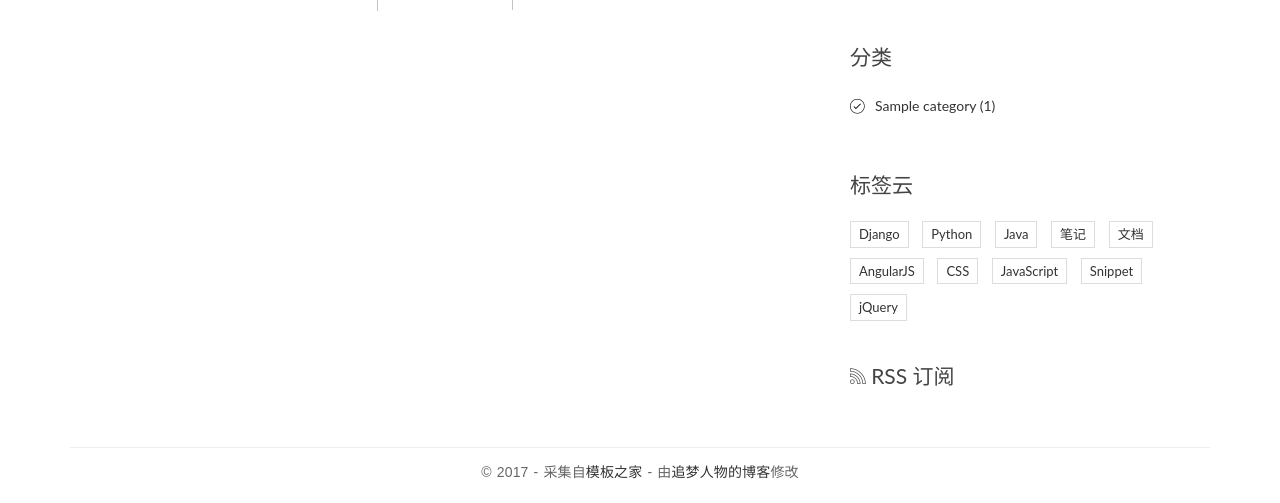
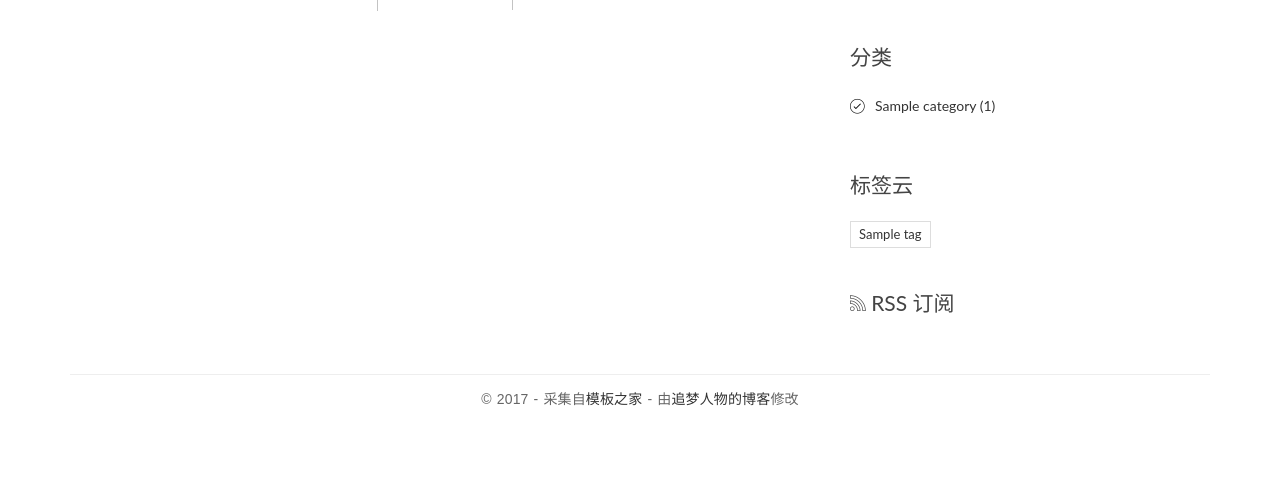
Before and after one commit to OMCloud/blog-toys, a Django app: page / in a window 1280 px wide. Shown: the part 385-888 px from the top of the page. After the commit the page ends 791 px from the top, so only its background shows below. Run offline with Django 3.2, Linux system fonts and the light colour scheme; tables that the repository leaves empty hold one stand-in row (values such as "Sample post"); some libraries are stand-ins or nearby versions.

Commit message:
添加标签分类，并且可以通过标签找到对应的所有文章

```diff
--- a/Blog/templatetags/blog_tags.py
+++ b/Blog/templatetags/blog_tags.py
@@ -1,5 +1,6 @@
 from ..models import Post
 from ..models import Category
+from ..models import Tag
 from django import template
 from django.db.models.aggregates import Count
 
@@ -21,3 +22,10 @@ def get_categories():
     #通过模型名称实现计数
     #return Category.objects.all()
     return Category.objects.annotate(num_posts=Count('post')).filter(num_posts__gt=0)
+
+@register.simple_tag
+def get_tags():
+    #通过django.db.models.aggregates import Count 来计算分类下的文章数量
+    #通过模型名称实现计数
+    #return Category.objects.all()
+    return Tag.objects.annotate(num_posts=Count('post')).filter(num_posts__gt=0)
--- a/Blog/urls.py
+++ b/Blog/urls.py
@@ -10,14 +10,16 @@ app_name = 'Blog'
 urlpatterns = [
     # url(r'^$', views.index, name='index'),
     #使用类视图的url写法
-    url(r'^$', views.IndexView.as_view(), name='index'),
+    url(r'^$', views.IndexView.as_view(), name='index'), #文章首页列表
 
     # url(r'^post/(?P<pk>[0-9]+)/$', views.detail, name='detail'),
-    url(r'^post/(?P<pk>[0-9]+)/$', views.PostDetailView.as_view(), name='detail'),
+    url(r'^post/(?P<pk>[0-9]+)/$', views.PostDetailView.as_view(), name='detail'), #文章详情
 
     # url(r'^archives/(?P<year>[0-9]{4})/(?P<month>[0-9]{1,2})/$', views.archives, name='archives'),
-    url(r'^archives/(?P<year>[0-9]{4})/(?P<month>[0-9]{1,2})/$', views.ArchivesView.as_view(), name='archives'),
+    url(r'^archives/(?P<year>[0-9]{4})/(?P<month>[0-9]{1,2})/$', views.ArchivesView.as_view(), name='archives'), #文章归档
 
     # url(r'^category/(?P<pk>[0-9]+)/$', views.category, name='category'),
-    url(r'^category/(?P<pk>[0-9]+)/$', views.CategoryView.as_view(), name='category')
+    url(r'^category/(?P<pk>[0-9]+)/$', views.CategoryView.as_view(), name='category'), #文章分类
+
+    url(r'^tag/(?P<pk>[0-9]+)/$', views.TagView.as_view(), name='tag'), #文章标签
 ]
--- a/Blog/views.py
+++ b/Blog/views.py
@@ -6,7 +6,7 @@ from django.http import HttpResponse
 from django.shortcuts import render, get_object_or_404
 from django.views.generic import ListView, DetailView
 
-from .models import Post, Category
+from .models import Post, Category, Tag
 from Comments.forms import CommentForm
 
 
@@ -190,6 +190,17 @@ class CategoryView(ListView):
         cate = get_object_or_404(Category, pk = self.kwargs.get('pk'))
         return super(CategoryView, self).get_queryset().filter(category = cate)
 
+
+############################文章标签试图##################################
+class TagView(ListView):
+    model = Post
+    template_name = "Blog/index.html"
+    context_object_name = "post_list"
+
+    def get_queryset(self):
+        tag = get_object_or_404(Tag, pk = self.kwargs.get("pk"))
+        return super(TagView, self).get_queryset().filter(tags = tag)
+
 ############################文章详情视图###############################
 
 # def detail(request, pk):
--- a/templates/base.html
+++ b/templates/base.html
@@ -132,37 +132,16 @@
 
                 <div class="widget widget-tag-cloud">
                     <h3 class="widget-title">标签云</h3>
+                    {% get_tags as tags_list %}
                     <ul>
+                        {% for tag in tags_list %}
                         <li>
-                            <a href="#">Django</a>
+                            <a href="{% url "Blog:tag" tag.pk %}">{{ tag.name }}</a>
                         </li>
-                        <li>
-                            <a href="#">Python</a>
-                        </li>
-                        <li>
-                            <a href="#">Java</a>
-                        </li>
-                        <li>
-                            <a href="#">笔记</a>
-                        </li>
-                        <li>
-                            <a href="#">文档</a>
-                        </li>
-                        <li>
-                            <a href="#">AngularJS</a>
-                        </li>
-                        <li>
-                            <a href="#">CSS</a>
-                        </li>
-                        <li>
-                            <a href="#">JavaScript</a>
-                        </li>
-                        <li>
-                            <a href="#">Snippet</a>
-                        </li>
-                        <li>
-                            <a href="#">jQuery</a>
-                        </li>
+                        {% empty %}
+                            暂无标签
+                        {% endfor %}
+
                     </ul>
                 </div>
                 <div class="rss">
```
